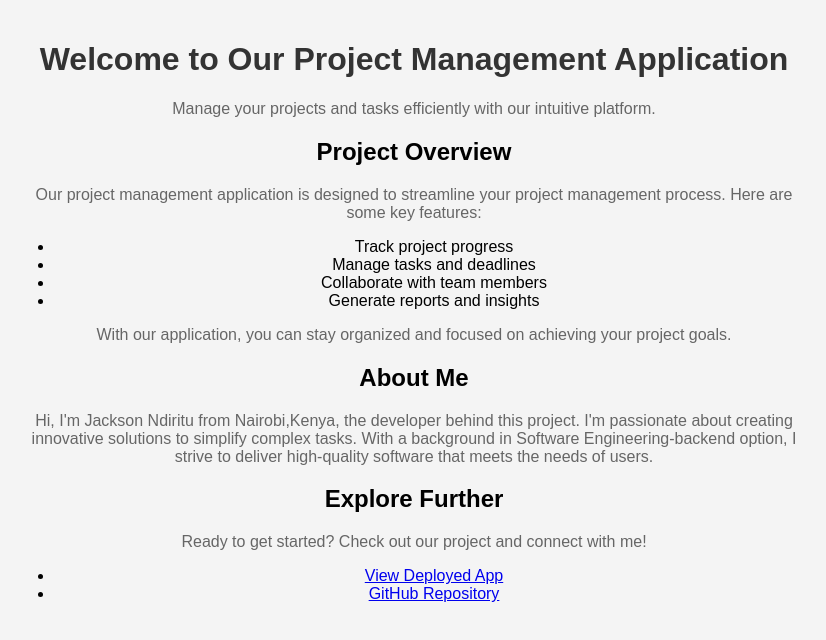
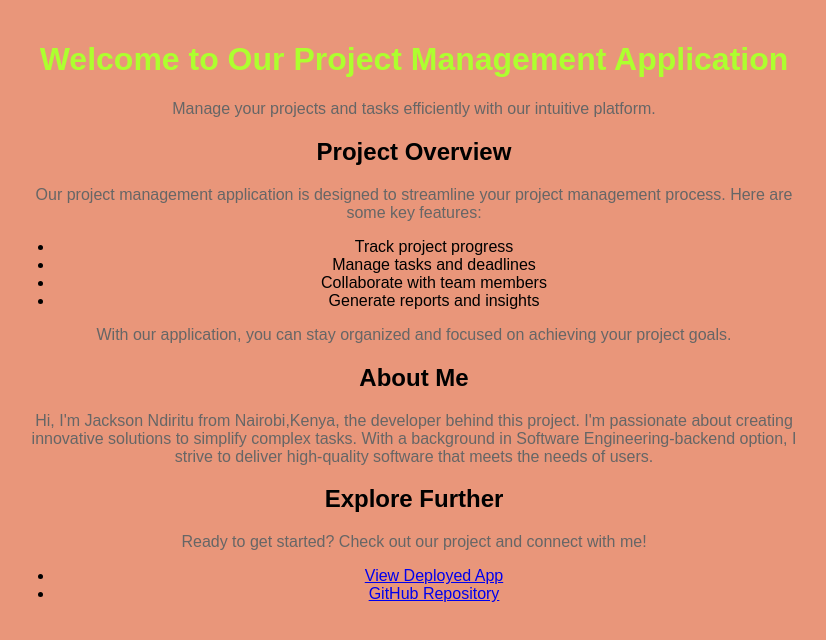
Before and after one commit to jackmarley254/jackmarley254.github.io, a plain HTML site: page index.html in a window 1280 px wide. Shown: the whole page, without its empty margins (226-1052 px from the left). Drawn offline with Linux system fonts and the light colour scheme.

Commit message:
Updating colors

```diff
--- a/index.html
+++ b/index.html
@@ -10,7 +10,7 @@
             font-family: Arial, sans-serif;
             margin: 0;
             padding: 0;
-            background-color: #f4f4f4;
+            background-color: #E9967A;
         }
         .container {
             max-width: 800px;
@@ -19,7 +19,7 @@
             text-align: center;
         }
         h1 {
-            color: #333;
+            color: #ADFF2F;
         }
         p {
             color: #666;
```
